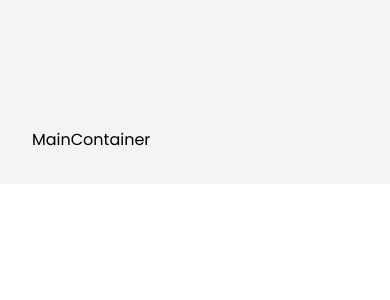
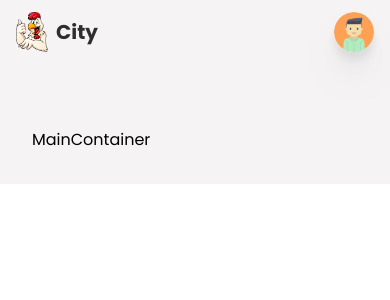
Before and after one commit to shagors/resturant-app-full, a React (Create React App) app: page / in a window 390 px wide. Shown: the top 300 px of the page. Built offline with nearby package versions, Linux system fonts and the light colour scheme.

Commit message:
set mobile device and responsive and logout button set and its work

```diff
--- a/src/App.js
+++ b/src/App.js
@@ -7,7 +7,7 @@
 
 const App = () => {
   return (
-    <AnimatePresence>
+    <AnimatePresence exitBeforeEnter>
       <div className='w-screen h-auto flex flex-col bg-primary'>
         <Header></Header>
 
--- a/src/components/Header.jsx
+++ b/src/components/Header.jsx
@@ -1,4 +1,4 @@
-import React from 'react';
+import React, { useState } from 'react';
 import Logo from '../img/logo.png'
 import Avatar from '../img/avatar.png'
 import { MdShoppingBasket, MdAdd, MdLogout } from 'react-icons/md'
@@ -17,6 +17,7 @@
 
   const [{user}, dispatch] = useStateValue();
 
+  const [isMenu, setIsMenu] = useState(false);
 
   const login = async() => {
     if (!user) {
@@ -26,11 +27,22 @@
         user: providerData[0],
       });
       localStorage.setItem('user', JSON.stringify(providerData[0]));
+    }else{
+      setIsMenu(!isMenu);
     }
   }
 
+  const logout = () => {
+    setIsMenu(false);
+    localStorage.clear();
+    dispatch({
+      type : actionType.SET_USER,
+      user : null,
+    });
+  }
+
   return (
-    <header className='fixed z-50 w-screen p-6 px-16'>
+    <header className='fixed z-50 w-screen p-3 px-4 md:p-6 md:px-16'>
       {/* desktop & tablet */}
         <div className='hidden md:flex w-full h-full items-center justify-between'>
           <Link to={'/'} className='flex items-center gap-2'>
@@ -39,12 +51,16 @@
           </Link>
 
           <div className='flex items-center gap-8'>
-            <ul className='flex items-center gap-8'>
+            <motion.ul
+            initial={{opacity : 0, x : 200}}
+            animate={{ opacity: 1, x: 0 }}
+            exit={{ opacity: 0, x: 200 }}
+            className='flex items-center gap-8'>
               <li className='text-base text-textColor hover:text-headingColor duration-100 transition-all ease-in-out cursor-pointer'>Home</li>
               <li className='text-base text-textColor hover:text-headingColor duration-100 transition-all ease-in-out cursor-pointer'>Menu</li>
               <li className='text-base text-textColor hover:text-headingColor duration-100 transition-all ease-in-out cursor-pointer'>About Us</li>
               <li className='text-base text-textColor hover:text-headingColor duration-100 transition-all ease-in-out cursor-pointer'>Service</li>
-            </ul>
+            </motion.ul>
 
             <div className='relative flex items-center justify-center'>
               <MdShoppingBasket className='text-textColor text-text-2xl cursor-pointer' />
@@ -55,17 +71,55 @@
 
             <div className='relative'>
               <motion.img whileTap={{ scale: 0.6 }} src={user ? user.photoURL : Avatar} alt="userprofile" className='w-10 min-w-[40px] h-10 min-h-[40px] shadow-2xl drop-shadow-xl cursor-pointer rounded-full' onClick={login} />
-              <div className='flex flex-col w-40 bg-gray-50 shadow-xl rounded-lg absolute top-12 right-0'>
-                <p className="px-4 py-2 flex items-center gap-3 cursor-pointer hover:bg-slate-100 transition-all duration-100 ease-in-out text-textColor text-base">New Item <MdAdd /></p>
-                <p className="px-4 py-2 flex items-center gap-3 cursor-pointer hover:bg-slate-100 transition-all duration-100 ease-in-out text-textColor text-base">Logout <MdLogout /></p>
-              </div>
+              {
+                isMenu && (
+                <motion.div initial={{ opacity: 0, scale: 0.6 }} animate={{ opacity: 1, scale: 1 }} exit={{ opacity: 0, scale: 0.6 }} className='flex flex-col w-40 bg-gray-50 shadow-xl rounded-lg absolute top-12 right-0'>
+                    {
+                      user && user.email === "minatouzumaki7400@gmail.com" && (
+                        <Link to={"/createItem"}>
+                          <p className="px-4 py-2 flex items-center gap-3 cursor-pointer hover:bg-slate-100 transition-all duration-100 ease-in-out text-textColor text-base">New Item <MdAdd /></p>
+                        </Link>
+                      )
+                    }
+                    <p className="px-4 py-2 flex items-center gap-3 cursor-pointer hover:bg-slate-100 transition-all duration-100 ease-in-out text-textColor text-base" onClick={logout}>Logout <MdLogout /></p>
+                  </motion.div>
+                )
+              }
             </div>
           </div>
         </div>
 
         {/* Mobile */}
-        <div className='flex md:hidden w-full  h-full'>
+        <div className='flex items-center justify-between md:hidden w-full h-full'>
+          <Link to={'/'} className='flex items-center gap-2'>
+            <img className='w-8 object-cover' src={Logo} alt="logo" />
+            <p className='text-headingColor text-xl font-bold'>City</p>
+          </Link>
+          <div className='relative'>
+            <motion.img whileTap={{ scale: 0.6 }} src={user ? user.photoURL : Avatar} alt="userprofile" className='w-10 min-w-[40px] h-10 min-h-[40px] shadow-2xl drop-shadow-xl cursor-pointer rounded-full' onClick={login} />
+            {
+              isMenu && (
+                <motion.div initial={{ opacity: 0, scale: 0.6 }} animate={{ opacity: 1, scale: 1 }} exit={{ opacity: 0, scale: 0.6 }} className='flex flex-col w-40 bg-gray-50 shadow-xl rounded-lg absolute top-12 right-0'>
+                  {
+                    user && user.email === "minatouzumaki7400@gmail.com" && (
+                      <Link to={"/createItem"}>
+                        <p className="px-4 py-2 flex items-center gap-3 cursor-pointer hover:bg-slate-100 transition-all duration-100 ease-in-out text-textColor text-base">New Item <MdAdd /></p>
+                      </Link>
+                    )
+                  }
 
+                  <ul className='flex flex-col'>
+                    <li className='text-base text-textColor hover:text-headingColor duration-100 transition-all ease-in-out cursor-pointer hover:bg-slate-100 px-4 py-2'>Home</li>
+                    <li className='text-base text-textColor hover:text-headingColor duration-100 transition-all ease-in-out cursor-pointer hover:bg-slate-100 px-4 py-2'>Menu</li>
+                    <li className='text-base text-textColor hover:text-headingColor duration-100 transition-all ease-in-out cursor-pointer hover:bg-slate-100 px-4 py-2'>About Us</li>
+                    <li className='text-base text-textColor hover:text-headingColor duration-100 transition-all ease-in-out cursor-pointer hover:bg-slate-100 px-4 py-2'>Service</li>
+                  </ul>
+
+                  <p className="m-2 p-2 flex items-center justify-center bg-gray-200 gap-3 cursor-pointer hover:bg-gray-300 transition-all duration-100 ease-in-out text-textColor text-base rounded-md shadow-md" onClick={logout}>Logout <MdLogout /></p>
+                </motion.div>
+              )
+            }
+          </div>
         </div>
     </header>
   )
```
